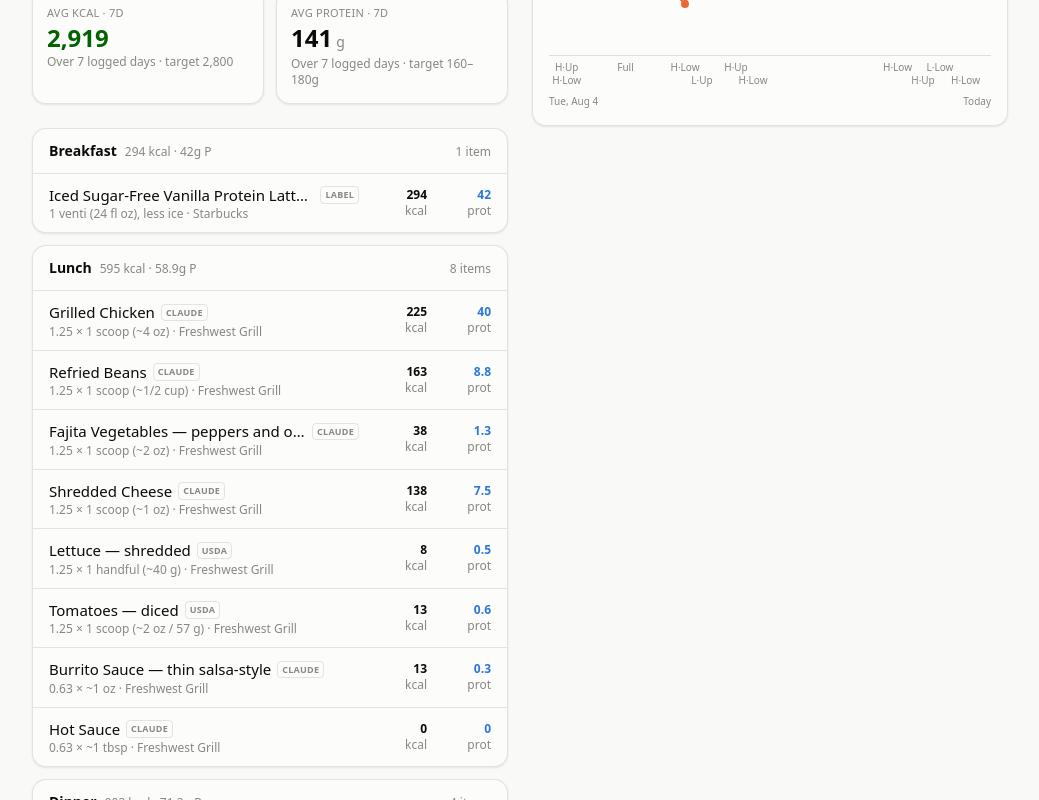
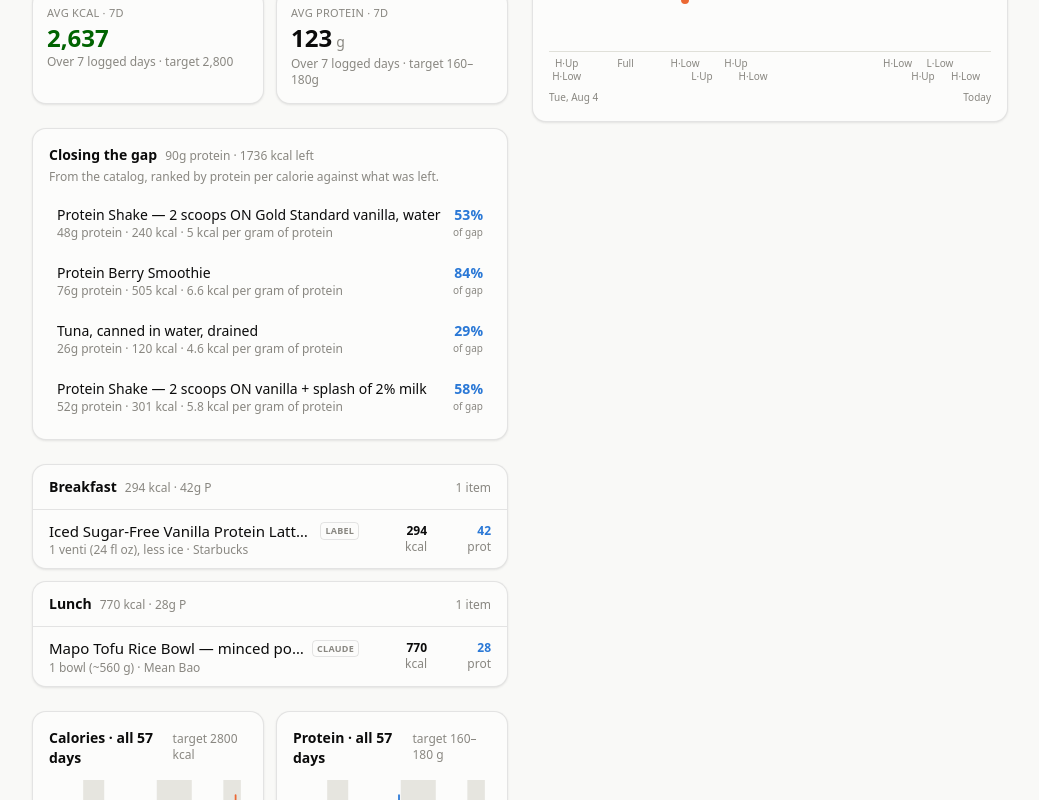
Before and after one commit to soldoutbudokan/Health, a Next.js app: page /Health/ in a window 1280 px wide. Shown: the part 680-1480 px from the top of the page, without its empty margins (120-1159 px from the left). Built offline with nearby package versions, Linux system fonts and the light colour scheme.

Commit message:
Log Sep 29 check-in (slept 00:40–08:00), a venti protein latte and a Mean Bao mapo tofu bowl, and add the bowl to the catalog

```diff
--- a/src/data/restaurants.ts
+++ b/src/data/restaurants.ts
@@ -1572,4 +1572,24 @@
     note: "Estimated on Sep 27 from the menu photo; L'Avenue posts no nutrition. Assumes two fried eggs, three bacon strips, 30 g of pâté, an 80 g sausage, 75 g of glazed ham, one thick 120 g pancake, a thick slice of French toast and a ramekin of potatoes. Syrup and the bread aren't included; log them separately. Call it 1,250–2,100 kcal, mostly the sausage, the ham and the griddle butter; sodium 2,700–4,800 mg, from the cured meats and pâté.",
     tags: ["l'avenue", "lavenue", "take it all", "brunch", "breakfast", "eggs", "bacon", "sausage", "ham", "pâté", "pate", "pancake", "french toast", "potatoes", "montreal", "restaurant", "lunch"],
   },
+  {
+    id: "mean-bao-mapo-tofu-rice-bowl",
+    name: "Mapo Tofu Rice Bowl",
+    variant: "minced pork, soft tofu, pickles, white rice",
+    brand: "Mean Bao",
+    source: "claude",
+    per: "1 bowl (~560 g)",
+    gramsPerServing: 560,
+    macros: {
+      calories: 770,
+      protein: 28,
+      carbs: 86,
+      fat: 35,
+      fiber: 3,
+      sugar: 5,
+      sodium: 1800,
+    },
+    note: "Estimated on Sep 29 from the menu description; Mean Bao posts no nutrition. Assumes 250 g of white rice, 150 g of soft tofu, 60 g of pork, a tablespoon of chili and cooking oil, doubanjiang, and a little Taiwanese pickle and takuan. Call it 600–1,000 kcal, mostly the oil and the rice; sodium 1,200–2,600 mg, from the doubanjiang and the pickles.",
+    tags: ["mean bao", "mapo tofu", "mapo", "tofu", "pork", "rice bowl", "rice", "sichuan", "chinese", "spicy", "toronto", "lunch"],
+  },
 ];
```
Also changed, not shown: data/checkins.csv, data/log.csv.
